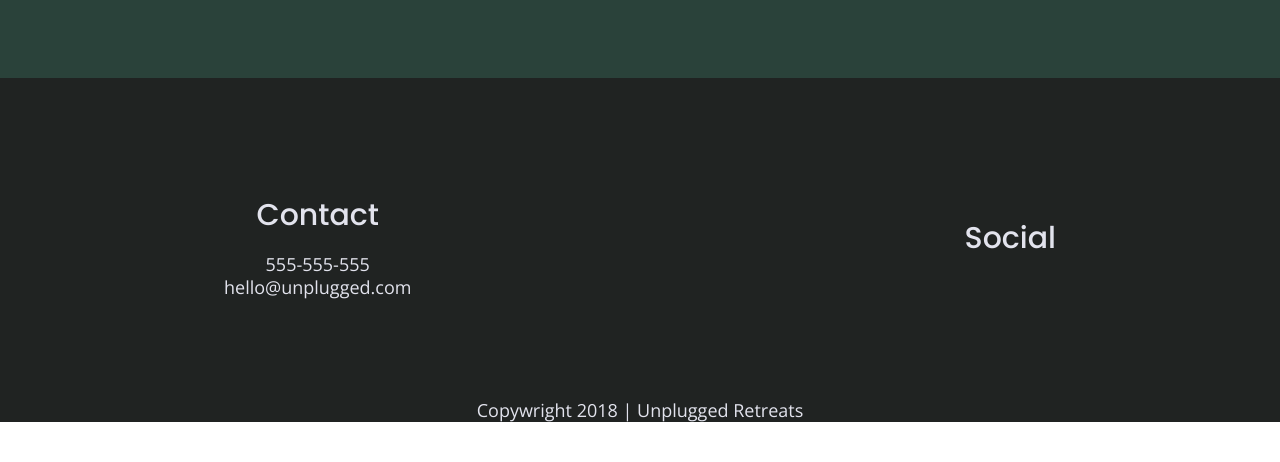
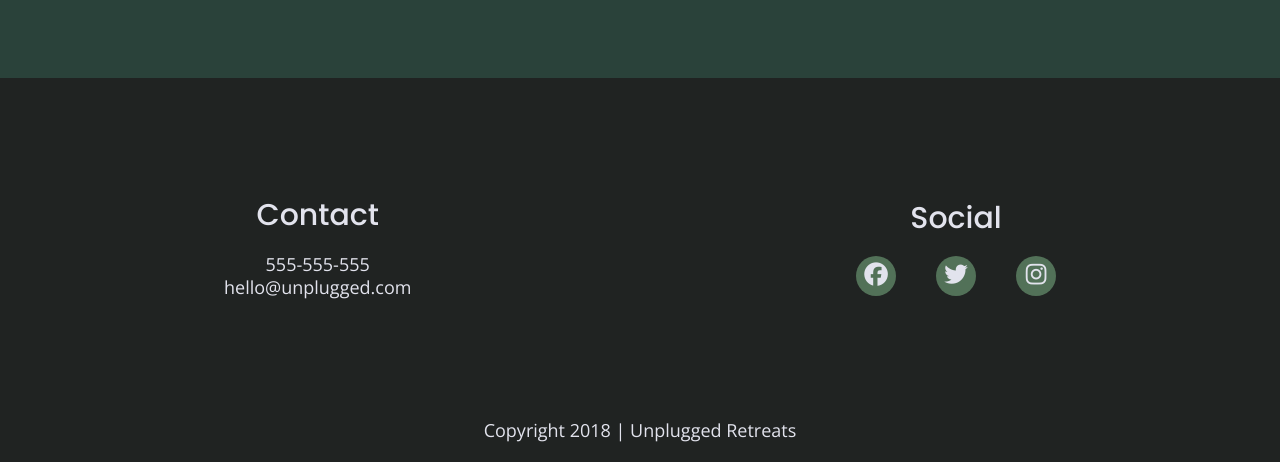
Before and after one commit to y-alicee/Unplugged-Retreat, a website built with Parcel: page index.html in a window 1280 px wide. Shown: the part 2812-3274 px from the top of the page. Before the commit the page ends 3234 px from the top, so only its background shows below. Built offline with nearby package versions, Linux system fonts and the light colour scheme.

Commit message:
Add Any Other Icons Your Site Needs

```diff
--- a/css/main.css
+++ b/css/main.css
@@ -224,6 +224,14 @@ footer .social-icons p {
   display: flex;
   justify-content: center;
   align-items: center;
+  background-color: #527158;
+  border-radius: 50%;
+  width: 40px;
+  height: 40px;
+}
+
+footer .social-icons p i {
+  font-size: 1.3125em;
 }
 
 footer .copyright {
@@ -637,6 +645,11 @@ input[type=button] {
     line-height: 1.285;
   }
 
+  footer .social-icons {
+    width: 12.5em;
+    justify-content: space-between;
+  }
+
   footer .copyright {
     width: 100%;
   }
--- a/index.html
+++ b/index.html
@@ -159,15 +159,15 @@
         <div class="social">
           <h4>Social</h4>
           <div class="social-icons">
-            <p><a href="https://www.facebook.com/yoursite" target="_blank"></a></p>
-            <p><a href="https://www.twitter.com/yoursite" target="_blank"></a></p>
-            <p><a href="https://www.instgram.com/yoursite" target="_blank"></a></p>
+            <p><a href="https://www.facebook.com/yoursite" target="_blank"><i class="fab fa-facebook"></i></a></p>
+            <p><a href="https://www.twitter.com/yoursite" target="_blank"><i class="fab fa-twitter"></i></a></p>
+            <p><a href="https://www.instgram.com/yoursite" target="_blank"><i class="fab fa-instagram"></i></a></p>
           </div>
         </div>
       </div>
     </div>
-    <div class="copywright">
-      <p>Copywright 2018 | Unplugged Retreats</p>
+    <div class="copyright">
+      <p>Copyright 2018 | Unplugged Retreats</p>
     </div>
   </footer>
 
```
Also changed, not shown: about/index.html (+5 -5 lines), faq/index.html (+5 -5 lines).
